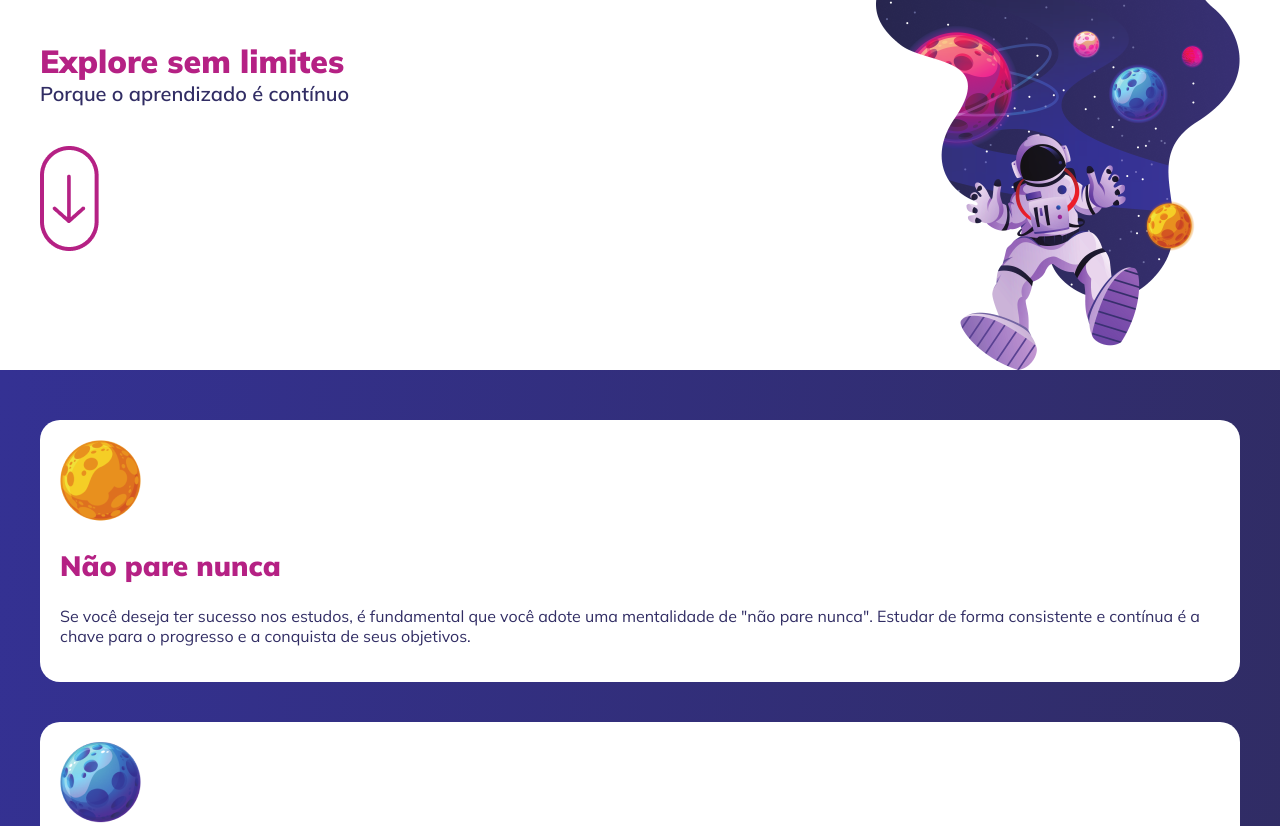
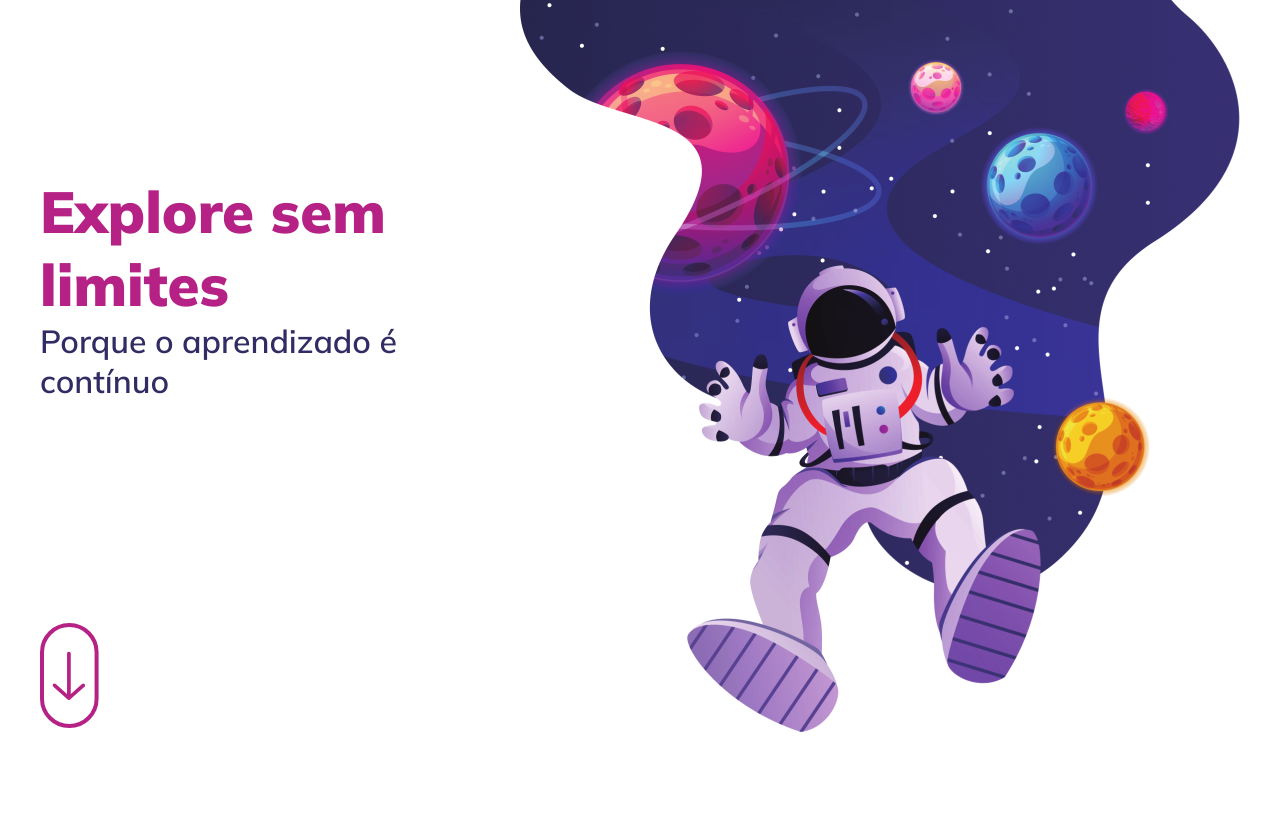
Before and after one commit to Nayarabraga/explore_sem_limite, a plain HTML site: page index.html in a window 1280 px wide. Shown: the top 826 px of the page. Drawn offline with Linux system fonts and the light colour scheme.

Commit message:
finalizacao do projeto explore sem limites

```diff
--- a/index.html
+++ b/index.html
@@ -15,35 +15,45 @@
     <header>
         <div class="limite">
             <img class="logo" src="assets/topo-mobile.png" />
+            <img class="logodesktop" src="assets/topo-desktop.png" />
             <div>
                 <h1 class="title">Explore sem limites</h1>
                 <p class="subtitle">Porque o aprendizado é contínuo</p>
-                <img class="arrow" src="assets/arrow.png" />
+                <a href="#moon">
+                    <img class="arrow" src="assets/arrow.svg" />
+                </a>
             </div>
         </div>
     </header>
-    <main>
+    <main id="moon">
+        <div class="limitemain">
             <div>
                 <img src="assets/moon_yellow.png" />
                 <h2>Não pare nunca</h2>
-            <p>Se você deseja ter sucesso nos estudos, é fundamental que você adote uma mentalidade de "não pare nunca".
-                Estudar de forma consistente e contínua é a chave para o progresso e a conquista de seus objetivos.</p>
+                <p>Se você deseja ter sucesso nos estudos, é fundamental que você adote uma mentalidade de "não pare
+                    nunca".
+                    Estudar de forma consistente e contínua é a chave para o progresso e a conquista de seus objetivos.
+                </p>
             </div>
             <div>
                 <img src="assets/moon_blue.png" />
                 <h2>Só volta</h2>
-            <p>Se você parou ou perdeu o ritmo em alguma atividade ou projeto, saiba que nunca é tarde para recomeçar.
+                <p>Se você parou ou perdeu o ritmo em alguma atividade ou projeto, saiba que nunca é tarde para
+                    recomeçar.
                     Às vezes, as circunstâncias podem mudar, ou podemos nos sentir desmotivados ou sobrecarregados.</p>
             </div>
             <div>
                 <img src="assets/moon_pink.png" />
                 <h2>Siga seu ritmo</h2>
-            <p>Avançar pouco a pouco mantém progresso constante em objetivos, evitando parar ou desistir. Mesmo pequenos
+                <p>Avançar pouco a pouco mantém progresso constante em objetivos, evitando parar ou desistir. Mesmo
+                    pequenos
                     passos nos aproximam do destino e motivam a continuidade. Não subestime o poder de cada ação rumo ao
                     objetivo final.</p>
             </div>
+        </div>
     </main>
     <section>
+        <div class="limiteform">
             <h2>Entre em contato</h2>
             <form>
                 <input type="text" placeholder="Seu nome" />
@@ -51,6 +61,7 @@
                 <textarea rows="5" placeholder="Digite sua mensagem aqui..."></textarea>
                 <button>Enviar Mensagem</button>
             </form>
+        </div>
     </section>
     <footer>
         <span>© 2023 - Rocketseat Explorer</span>
--- a/style.css
+++ b/style.css
@@ -1,3 +1,7 @@
+html {
+    scroll-behavior: smooth;
+}
+
 html,
 body {
     padding: 0;
@@ -28,6 +32,12 @@ header .limite div {
     width: 100%;
 }
 
+.logodesktop {
+    max-width: 720px;
+    width: 100%;
+    display: none;
+}
+
 .title {
     color: #B52184;
     font-size: 32px;
@@ -49,14 +59,20 @@ header .limite div {
 }
 
 main {
+    display: flex;
+    align-items: center;
+    flex-direction: column;
     background: linear-gradient(96deg, #343193 0%, #302C63 99.68%);
+}
+
+main .limitemain {
     padding: 50px 40px;
     display: flex;
     flex-direction: column;
     gap: 40px;
 }
 
-main div {
+main .limitemain div {
     background-color: white;
     border-radius: 20px;
     padding: 20px;
@@ -87,6 +103,11 @@ section h2 {
     font-size: 28px;
     font-family: 'Mulish', sans-serif;
     font-weight: 700;
+}
+
+section .limiteform {
+    display: flex;
+    flex-direction: column;
 }
 
 section form {
@@ -145,7 +166,7 @@ footer {
 
 @media only screen and (min-width: 992px) {
     header {
-        padding: 0px 40px;
+        padding: 0px 40px 120px;
     }
 
     header .limite {
@@ -157,9 +178,70 @@ footer {
 
     header .limite div {
         align-items: flex-start;
+        min-height: 730px;
+        justify-content: flex-end;
+    }
+
+    .logo {
+        display: none;
+    }
+
+    .logodesktop {
+        display: block;
+    }
+
+    .title {
+        font-size: 58px;
+    }
+
+    .subtitle {
+        font-size: 32px;
     }
 
     .arrow {
-        margin: 20px 0px 100px 0px;
+        margin: 190px 0px 0px 0px;
+    }
+
+    main {
+        padding: 0px 40px;
+    }
+
+    main .limitemain {
+        flex-direction: row;
+        width: 100%;
+        max-width: 1400px;
+        gap: 60px;
+    }
+
+    main .limitemain div {
+        min-height: 332px;
+        width: 33%;
+    }
+
+    main h2 {
+        font-size: 36px;
+    }
+
+    main p {
+        font-size: 20px;
+    }
+
+    section {
+        background: url(assets/star.png) no-repeat right;
+        align-items: center;
+    }
+
+    section form {
+        max-width: 595px;
+        width: 100%;
+    }
+
+    section .limiteform {
+        width: 100%;
+        max-width: 1400px;
+    }
+
+    section h2 {
+        font-size: 42px;
     }
 }
```
Also changed, not shown: assets/arrow.png (deleted), assets/arrow.svg (added), assets/star.png (added), assets/topo-desktop.png (added). Lines whose indentation alone changed are shown as unchanged.
